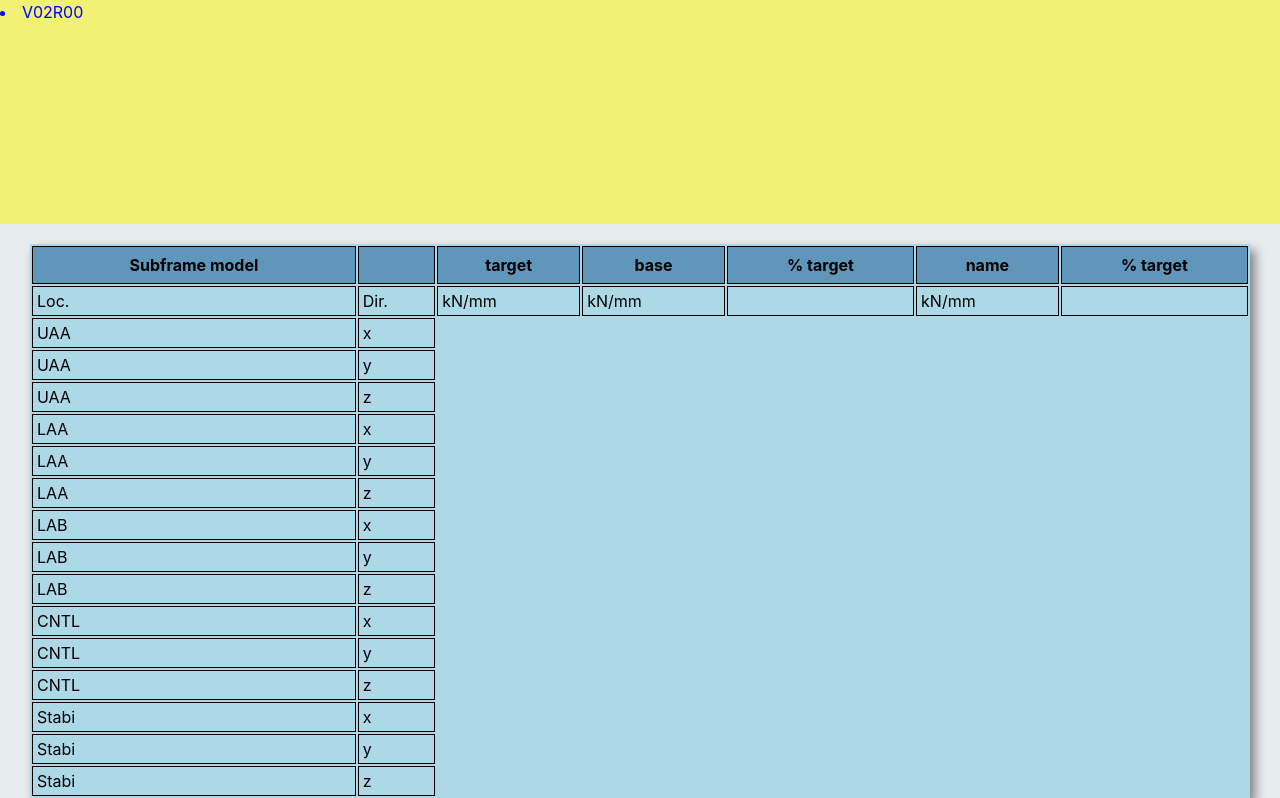
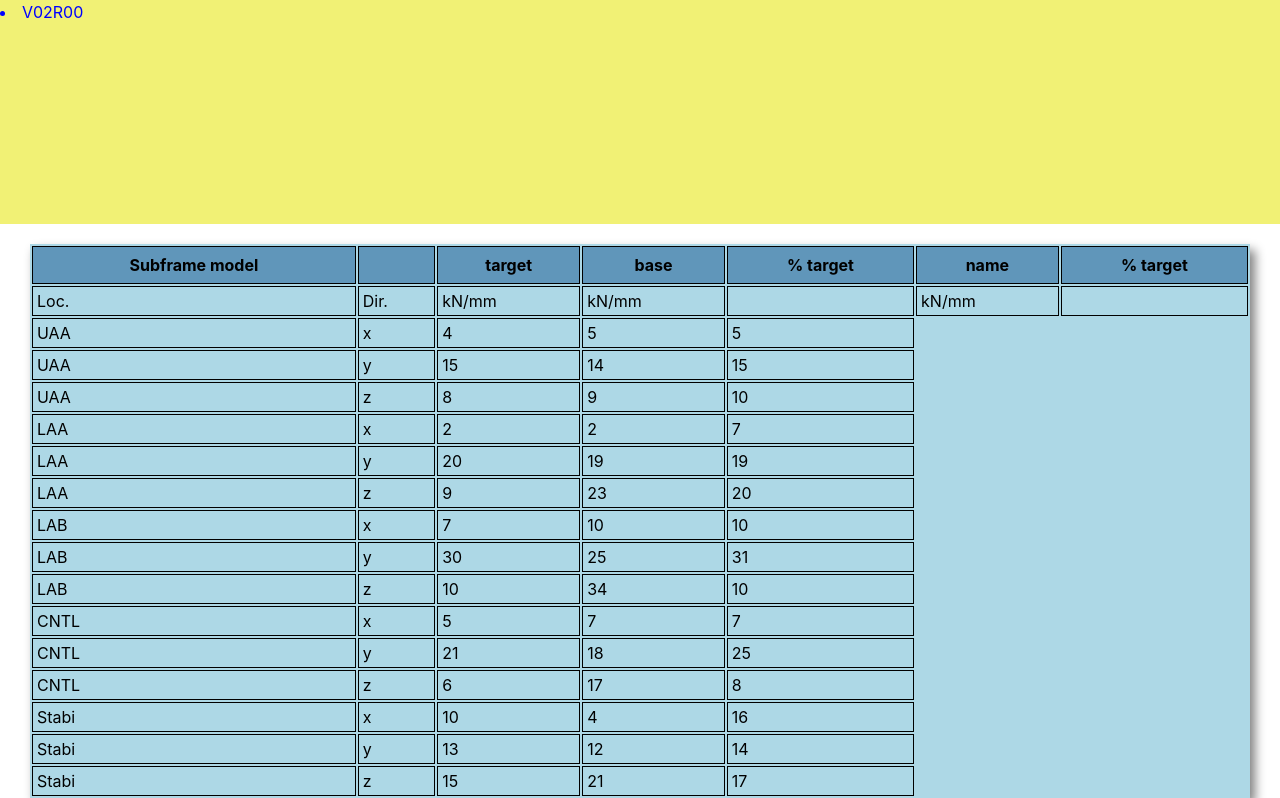
Before and after one commit to matterholt/modelReport, a React (Create React App) app in the folder report_template/: page / in a window 1280 px wide. Shown: the part 1277-2075 px from the top of the page. Built offline with nearby package versions, Linux system fonts and the light colour scheme.

Commit message:
create function to build results table

```diff
--- a/report_template/src/App.css
+++ b/report_template/src/App.css
@@ -11,7 +11,7 @@ root {
 
 .App {
   display: grid;
-  background: #E7ECEF;
+  background: white;
   grid-template-columns: 10px 30% 1fr 30% 10px;
   grid-template-rows: auto;
   grid-gap: 20px;
--- a/report_template/src/App.js
+++ b/report_template/src/App.js
@@ -15,9 +15,21 @@ import ModelDescription from "./components/ModelDescription";
 import { dataValidation } from "./logicFunc/validationModel";
 import { rowList } from "./logicFunc/rowHeading";
 import { listResult } from "./logicFunc/valueDisList";
-
+import { rowArray } from "./logicFunc/tableBuild";
 // data json for results __ use this as MOCK data
 import DataFile from "./resultData/data.json";
+
+/*
+// !!! change to fetch can
+//can't fetchdata at local
+fetch(DataFile)
+  .then(function(response) {
+    return response.json();
+  })
+  .then(function(myJson) {
+    console.log(JSON.stringify(myJson));
+  });
+  */
 // list to find all model that are in json, use as a dropdown for the future
 const listOfModels = DataFile.map(data => data.modelNum);
 
@@ -39,12 +51,20 @@ const loadPointKeys = Object.keys(rowHeadingList);
 const loadDirections = ["x", "y", "z"];
 // Get the row headings for
 const rowHeading = rowList(loadPointKeys, loadDirections);
-
+const rowHeadFlat = rowHeading.flat(1);
 // Get array of values for cm model
 const targetDisData = listResult(target);
 const cmDisData = listResult(cm);
 const baseDisData = listResult(base);
+//console.log(targetDisData, cmDisData, baseDisData);
 //
+const evalionTable = rowArray(
+  rowHeadFlat,
+  targetDisData,
+  cmDisData,
+  baseDisData
+);
+console.log(evalionTable);
 ////////////////////////////////////////////////////////////
 
 const CheckValue = () => {
@@ -79,12 +99,7 @@ function App() {
       <Footer />
       <CheckValue />
       <ModelDescription />
-      <TestingTable
-        rowHeading={rowHeading}
-        targetDis={targetDisData}
-        cmDis={cmDisData}
-        base={baseDisData}
-      />
+      <TestingTable rowDataArray={evalionTable} />
     </div>
   );
 }
--- a/report_template/src/components/Header.js
+++ b/report_template/src/components/Header.js
@@ -11,12 +11,12 @@ const head_title = css`
   align-items: center;
 `;
 const head_analysisTitle = css`
-  background: linear-gradient(#e7ecef, #6096ba);
+  background: linear-gradient(#e7ecef, rgba(132, 188, 218, 1));
   box-shadow: 5px 6px 10px grey;
   padding: 1rem 3rem;
 `;
 const head_modelVR = css`
-  background: linear-gradient(#e7ecef, #f96d00);
+  background: linear-gradient(#e7ecef, rgba(132, 188, 218, 1));
   padding: 1rem 3rem;
   box-shadow: 5px 6px 10px grey;
 `;
--- a/report_template/src/components/ModelImg.js
+++ b/report_template/src/components/ModelImg.js
@@ -8,5 +8,11 @@ const modelImage = css`
 `;
 
 export default function ModelImg() {
-  return <img css={modelImage} src="https://via.placeholder.com/300" />;
+  return (
+    <img
+      css={modelImage}
+      src="https://via.placeholder.com/300"
+      alt="model for the report"
+    />
+  );
 }
--- a/report_template/src/components/TESTING_TABLE.js
+++ b/report_template/src/components/TESTING_TABLE.js
@@ -29,27 +29,24 @@ function percentToTarget() {
   // Red -> <100%, Green -> >100%
 }
 
-function SuspensionValues({ columnOneData, targetDis, cmDis, base }) {
-  const RowAttribute = props => {
-    return <td>{props.item}</td>;
+function SuspensionValues({ rowDataArray }) {
+  const RowAttribute = row => {
+    const itemData = row;
+    const itemData1 = itemData.map((x, id) => <td key={id}>{x}</td>);
+    return itemData1;
   };
   // creating row by row by map in map, there is a lot of column and this might not be the best way
   // so creating a target array would just have to map it into the tr not nesting map()
   // need to think about its
-  const itemInRow = columnOneData.map((load, index) =>
-    load.map((x, idTwo) => (
-      <tr key={index + idTwo}>
-        <RowAttribute item={x[0]} />
-        <td>{x[1]}</td>
-      </tr>
-    ))
-  );
+  const itemInRow = rowDataArray.map((row, index) => (
+    <tr key={index}>{RowAttribute(row)}</tr>
+  ));
 
   //const rowItems = itemInRow.map((x, index) => <li key={index}>{x}</li>);
   return <>{itemInRow}</>;
 }
 
-function TestingTable({ rowHeading, targetDis, cmDis, baseDis }) {
+function TestingTable({ rowDataArray }) {
   return (
     <table css={tableStyle}>
       <tbody>
@@ -72,12 +69,7 @@ function TestingTable({ rowHeading, targetDis, cmDis, baseDis }) {
           <td> </td>
         </tr>
 
-        <SuspensionValues
-          columnOneData={rowHeading}
-          targetDis={targetDis}
-          cmDis={cmDis}
-          base={baseDis}
-        />
+        <SuspensionValues rowDataArray={rowDataArray} />
       </tbody>
     </table>
   );
--- /dev/null
+++ b/report_template/src/logicFunc/tableBuild.js
@@ -0,0 +1,13 @@
+function rowArray(headValue, targ, cmDis, baseDis) {
+  // need to return -- [loadpoint, dir, target, base,base%, cm, cm%]
+  const results = headValue.map((x, index) => {
+    let target = targ[index];
+    let cm = cmDis[index];
+    let base = baseDis[index];
+    let array = [x[0], x[1], target, cm, base];
+    return array;
+  });
+
+  return results;
+}
+export { rowArray };
```
Also changed, not shown: 1 other file (tests, documents, lock files or other folders).
